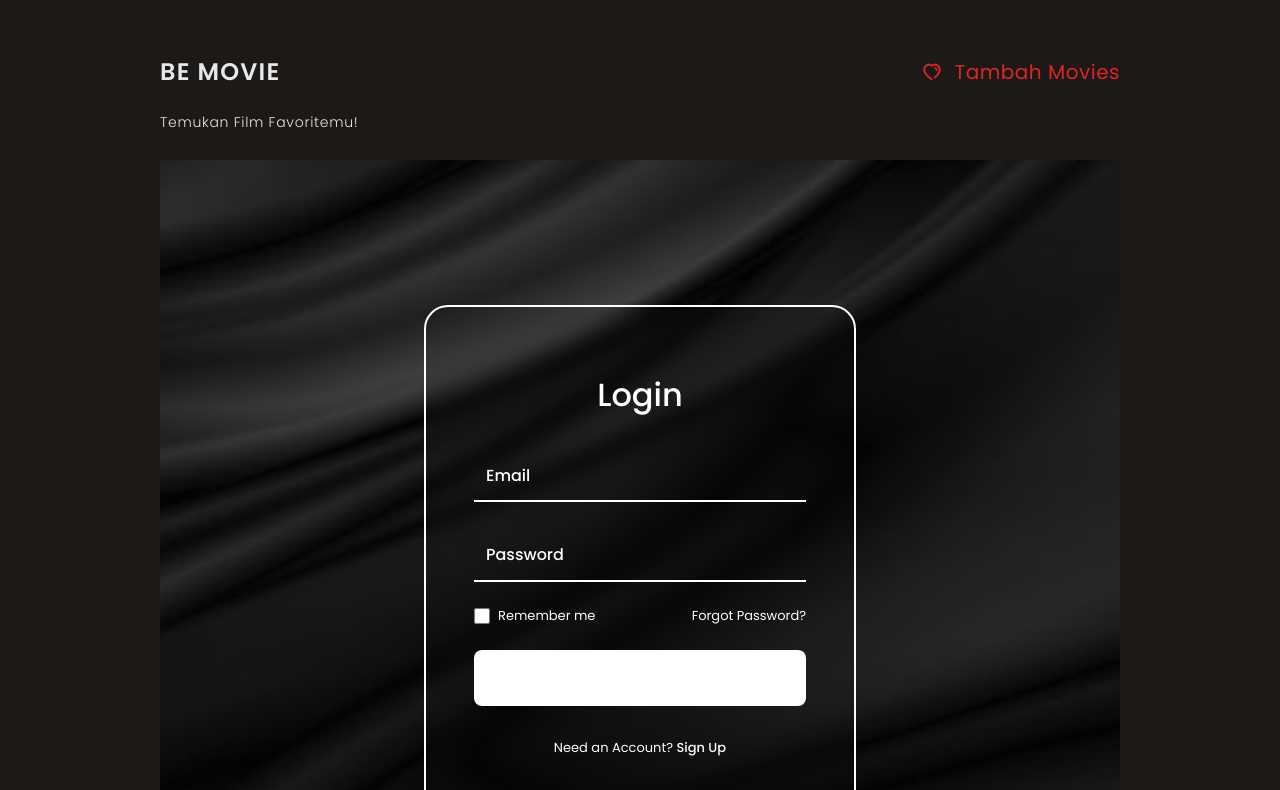
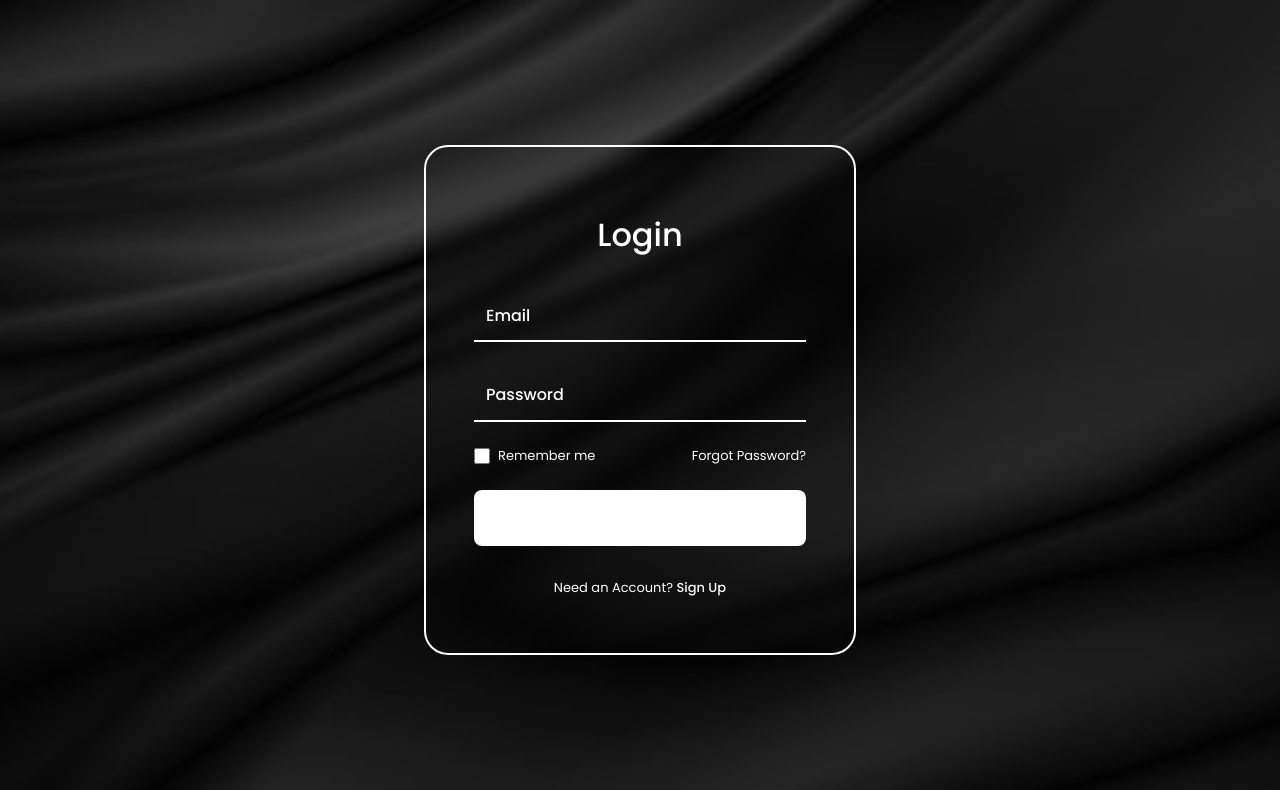
Before and after one commit to bangadjie/Meroket, a Vue app: page / in a window 1280 px wide. Shown: the top 790 px of the page. Built offline with nearby package versions, Linux system fonts and the light colour scheme.

Commit message:
edit ui login and register

```diff
--- a/src/App.vue
+++ b/src/App.vue
@@ -1,8 +1,18 @@
 <template>
-  <div class="container mx-auto px-6 py-7 lg:px-40 lg:py-14">
-    <Header />
+  <div id="app">
+    <!-- Conditional rendering untuk menampilkan Header -->
+    <Header v-if="$route.meta.showHeader" />
 
+    <!-- Content lainnya -->
     <router-view v-slot="{ Component, route }">
+      <!-- Cek apakah route saat ini adalah halaman Login atau Register -->
+      <div v-if="route.name === 'Login' || route.name === 'Register'">
+        <!-- Tampilkan konten khusus untuk halaman Login dan Register -->
+        <component :is="Component" />
+      </div>
+      <!-- Jika bukan halaman Login atau Register, tampilkan div container -->
+      <div v-else class="container mx-auto px-6 py-7 lg:px-40 lg:py-14">
+        <Header/>
         <transition
           :enter-active-class="route.meta.enterClass"
           :leave-active-class="route.meta.leaveClass"
@@ -10,14 +20,17 @@
         >
           <component :is="Component" />
         </transition>
+      </div>
     </router-view>
-    hai
   </div>
 </template>
 
-<script setup>
-import Header from './components/Header.vue'
+<script>
+import Header from './components/Header.vue';
+
+export default {
+  components: {
+    Header
+  }
+};
 </script>
-
-<style>
-</style>
```
Lines whose indentation alone changed are shown as unchanged.
